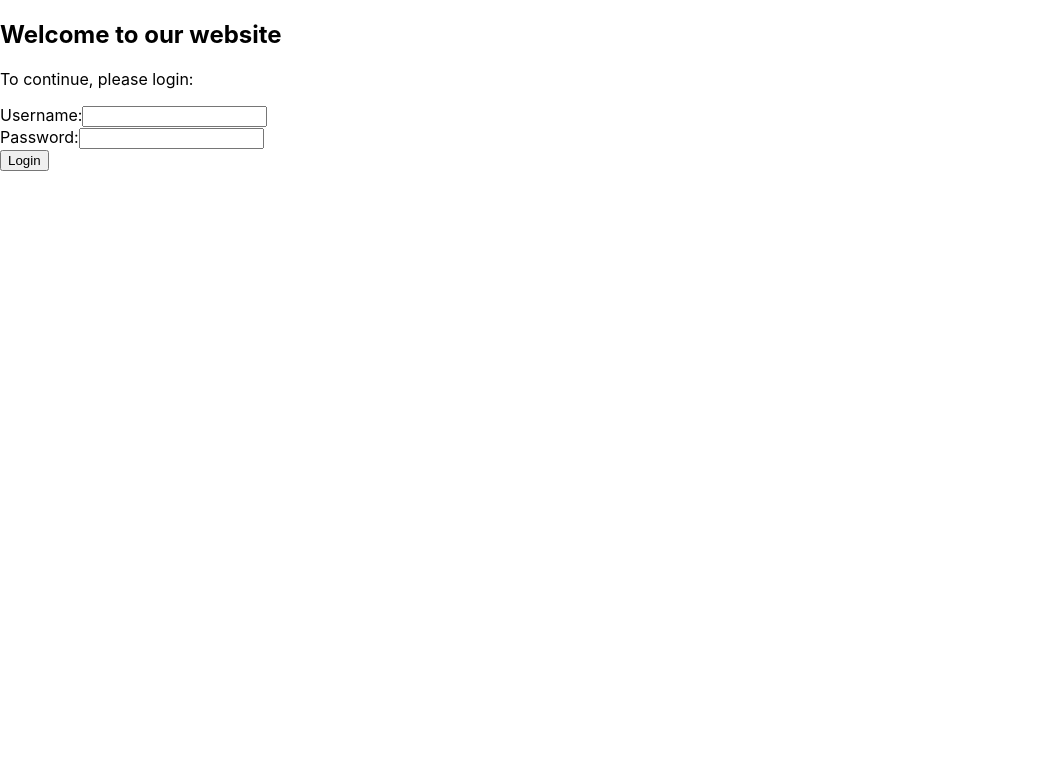
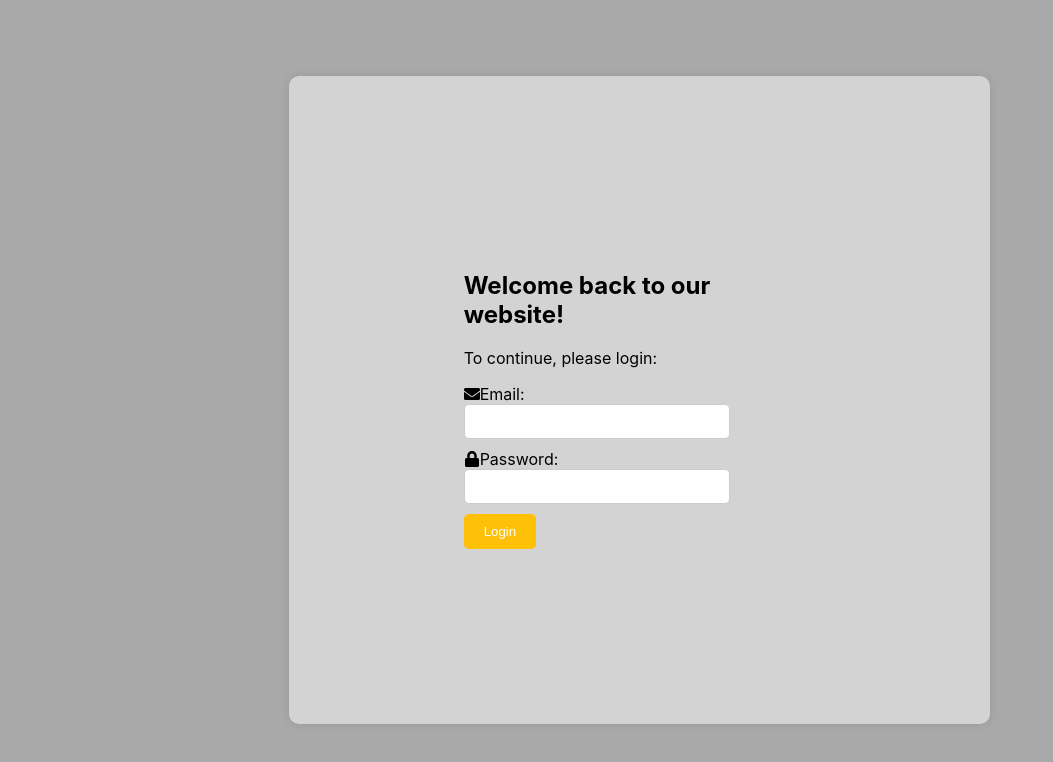
Before and after one commit to ChzhenAlena/Activities-react, a React (Create React App) app: page / in a window 1280 px wide. Shown: the top 762 px of the page, without its empty margins (0-1053 px from the left). Built offline with nearby package versions, Linux system fonts and the light colour scheme.

Commit message:
added styles to LoginPage

```diff
--- a/package.json
+++ b/package.json
@@ -8,9 +8,11 @@
     "@testing-library/user-event": "^13.5.0",
     "axios": "^1.6.8",
     "react": "^18.2.0",
+    "react-cookie": "^7.1.0",
     "react-dom": "^18.2.0",
+    "react-icons": "^5.0.1",
     "react-router-dom": "^6.22.3",
-    "react-scripts": "5.0.1",
+    "react-scripts": "^5.0.1",
     "web-vitals": "^2.1.4"
   },
   "scripts": {
--- /dev/null
+++ b/src/LoginPage.css
@@ -0,0 +1,69 @@
+/* LoginPage.css */
+body {
+    display: flex;
+    justify-content: center; /* Центрируем контейнер по горизонтали */
+    align-items: center; /* Центрируем контейнер по вертикали */
+    height: 100vh; /* Обеспечиваем полную высоту видимой области */
+    margin: 0;
+    background-color: #A9A9A9; /* Изменяем цвет фона на светло-серый */
+}
+
+.error {
+    color: red;
+}
+
+.container {
+    width: 50%;
+    padding: 175px;
+    background-color: #D3D3D3; /* Фон контейнера */
+    border-radius: 10px; /* Закругляем углы контейнера */
+    box-shadow: 0 0 10px rgba(0, 0, 0, 0.1); /* Добавляем тень контейнеру */
+}
+
+.container form div {
+    margin-bottom: 10px;
+}
+
+.container form label {
+    display: flex;
+    align-items: center;
+}
+
+.container form input {
+    margin-left: 0;
+    width: 70%;
+    padding: 9px;
+    border: 1px solid #ccc;
+    border-radius: 5px;
+}
+
+input:focus {
+    outline: none;
+    border-color: #007bff;
+}
+
+i {
+    position: absolute;
+    top: 50%;
+    right: 10px;
+    transform: translateY(-50%);
+    color: #aaa;
+}
+
+.login-btn {
+    background-color: #ffc107; /* Изменяем цвет кнопок на желтый */
+    color: white;
+    border: none;
+    padding: 10px 20px;
+    border-radius: 5px;
+    cursor: pointer;
+}
+
+.login-btn:disabled {
+    background-color: #ccc;
+    cursor: not-allowed;
+}
+
+.login-btn:hover {
+    background-color: #ffca28; /* Изменяем цвет кнопок на желтый при наведении */
+}
--- a/src/LoginPage.js
+++ b/src/LoginPage.js
@@ -1,18 +1,23 @@
 // LoginPage.js
-import React, {Component, useState} from "react";
+import React, { useState } from "react";
 import axios from "axios";
 import { useNavigate } from "react-router-dom";
+import { FaEnvelope, FaLock } from "react-icons/fa"; // Импортируем иконки из библиотеки React Icons
+import "./LoginPage.css"; // импортируем файл стилей для LoginPage
+
 function LoginPage({ onLogin }) {
     const [post, setPost] = useState({
         email: '',
         password: ''
-    })
+    });
     const navigate = useNavigate();
+
     const handleInput = (event) => {
-        setPost({...post, [event.target.name]: event.target.value})
+        setPost({ ...post, [event.target.name]: event.target.value });
     };
+
     function handleSubmit(event) {
-        event.preventDefault()
+        event.preventDefault();
         console.log(post);
         const url = localStorage.getItem("url") + '/login';
         axios.post(url, post)
@@ -21,23 +26,22 @@
                 console.log("Successfully Logged in ");
                 console.log(response.data.id);
                 localStorage.setItem('jwtToken', response.data.id);
-                navigate('/menu'); //use this  instead of history.push
+                navigate('/menu'); // используем это вместо history.push
             })
-            .catch(err => console.log(err))
-
+            .catch(err => console.log(err));
     }
 
     return (
         <div className="container">
-            <h2>Welcome to our website</h2>
+            <h2>Welcome back to our website!</h2>
             <p>To continue, please login:</p>
             <form>
-                <div>
-                    <label>Username:</label>
+                <div className="input-container">
+                    <label><FaEnvelope /> Email:</label>
                     <input type="text" name="email" onChange={handleInput} />
                 </div>
-                <div>
-                    <label>Password:</label>
+                <div className="input-container">
+                    <label><FaLock /> Password:</label>
                     <input type="password" name="password" onChange={handleInput} />
                 </div>
                 <button className="login-btn" type="button" onClick={handleSubmit}>Login</button>
@@ -45,4 +49,5 @@
         </div>
     );
 }
+
 export default LoginPage;
```
Also changed, not shown: 1 other file (tests, documents, lock files or other folders).
